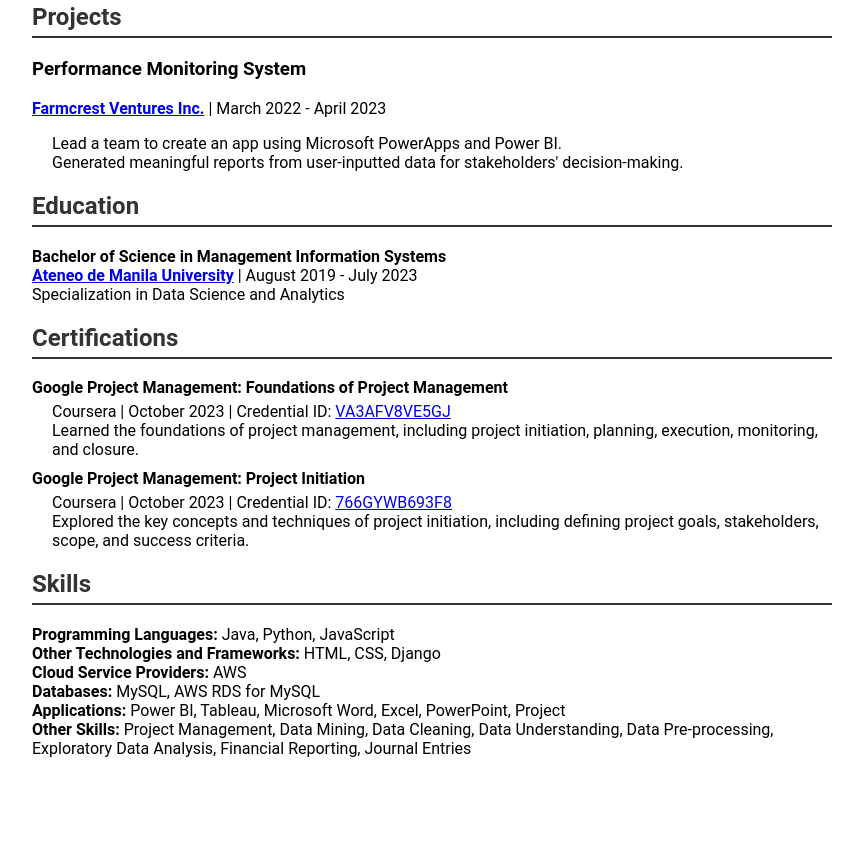
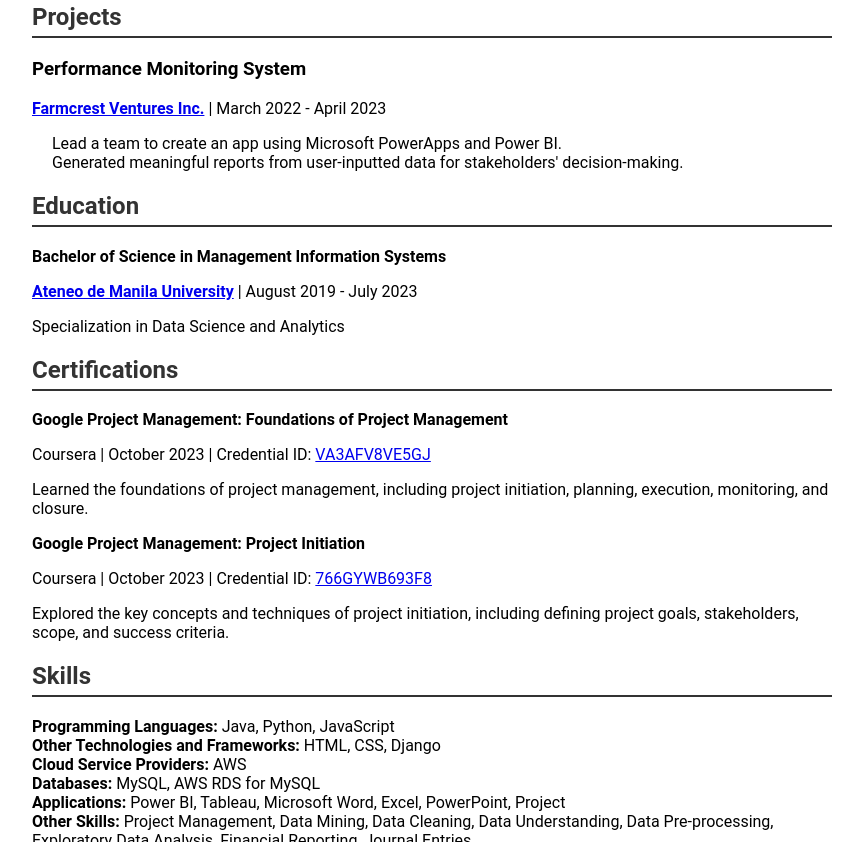
Before and after one commit to AMNaldo/amnaldo.github.io, a plain HTML site: page index.html in a window 1280 px wide. Shown: the part 799-1641 px from the top of the page, without its empty margins (208-1071 px from the left). Before the commit the page ends 1577 px from the top, so only its background shows below. Drawn offline with Linux system fonts and the light colour scheme.

Commit message:
Edit bullet points

```diff
--- a/index.html
+++ b/index.html
@@ -36,7 +36,7 @@
             <h2>Experience</h2>
             <ul>
                 <li>
-                    <h3>B2C Client Support Intern</h3>
+                    <h3>B2C Client Support Intern for the Client Success Team</h3>
                     <p><strong><a href="https://dashlabs.ai">Dashlabs.ai</a></strong> | June 2022 - July 2022</p>
                     <ul>
                         <li>Resolved issues via chat and email for B2B2C clients.</li>
@@ -79,10 +79,14 @@
         <section id="education">
             <h2>Education</h2>
             <ul>
-                <li><strong>Bachelor of Science in Management Information Systems</strong></li>
-                <li><a href="https://www.ateneo.edu/"><strong>Ateneo de Manila University</strong></a> | August 2019 - July
-                    2023</li>
-                <li>Specialization in Data Science and Analytics</li>
+                <li><strong>Bachelor of Science in Management Information Systems</strong>
+                <p>
+                    <a href="https://www.ateneo.edu/"><strong>Ateneo de Manila University</strong></a> | August 2019 - July
+                    2023
+                </p>
+                <p>Specialization in Data Science and Analytics</p>
+                </li>
+
             </ul>
         </section>
 
@@ -91,20 +95,16 @@
             <ul>
                 <li>
                     <strong>Google Project Management: Foundations of Project Management</strong>
-                    <ul>
-                        <li>Coursera | October 2023 | Credential ID: <a
-                            href="https://www.coursera.org/account/accomplishments/certificate/VA3AFV8VE5GJ">VA3AFV8VE5GJ</a></li>
-                        <li>Learned the foundations of project management, including project initiation, planning, execution, monitoring, and closure.</li>
-                    </ul>
+                        <p>Coursera | October 2023 | Credential ID: <a
+                            href="https://www.coursera.org/account/accomplishments/certificate/VA3AFV8VE5GJ">VA3AFV8VE5GJ</a></p>
+                        <p>Learned the foundations of project management, including project initiation, planning, execution, monitoring, and closure.</p>
                 </li>
 
                 <li>
                     <strong>Google Project Management: Project Initiation</strong>
-                    <ul>
-                        <li>Coursera | October 2023 | Credential ID: <a
-                            href="https://www.coursera.org/account/accomplishments/certificate/766GYWB693F8">766GYWB693F8</a></li>
-                        <li>Explored the key concepts and techniques of project initiation, including defining project goals, stakeholders, scope, and success criteria.</li>
-                    </ul>
+                        <p>Coursera | October 2023 | Credential ID: <a
+                            href="https://www.coursera.org/account/accomplishments/certificate/766GYWB693F8">766GYWB693F8</a></p>
+                        <p>Explored the key concepts and techniques of project initiation, including defining project goals, stakeholders, scope, and success criteria.</p>
                 </li>
             </ul>
         </section>
```
